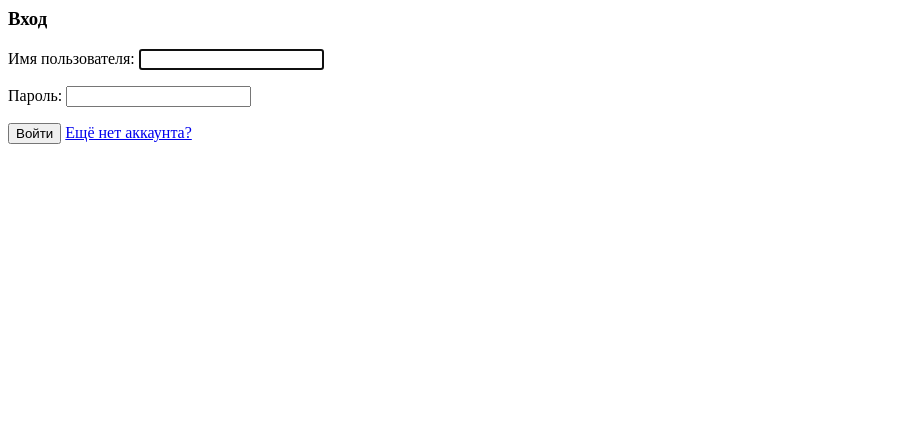
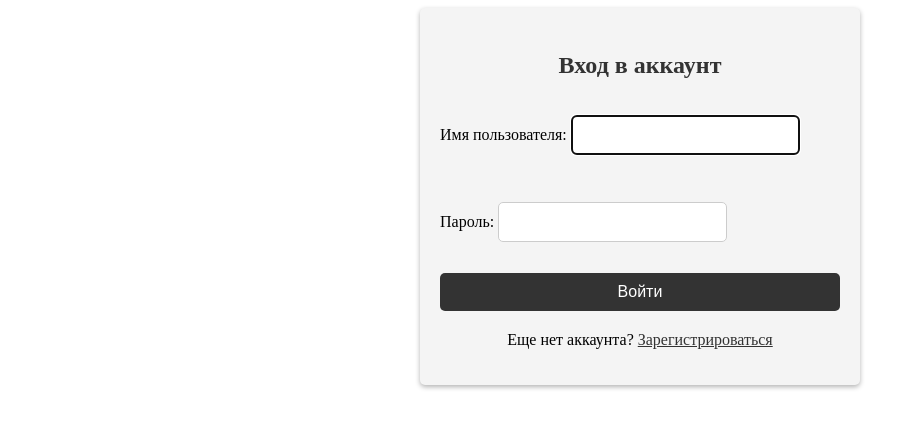
Before and after one commit to 123name123/web_irs, a Django app: page /login/ in a window 1280 px wide. Shown: the top 428 px of the page, without its empty margins (0-917 px from the left). Run offline with Django 4.2, Linux system fonts and the light colour scheme; some libraries are stand-ins or nearby versions.

Commit message:
add login

```diff
--- a/store/forms.py
+++ b/store/forms.py
@@ -8,3 +8,7 @@ class RegisterForm(UserCreationForm):
     class Meta:
         model = User
         fields = ['username', 'email', 'password1', 'password2']
+
+
+class ProductSearchForm(forms.Form):
+    name = forms.CharField(label='Название продукта', max_length=255)
--- a/store/product_db.py
+++ b/store/product_db.py
@@ -17,6 +17,7 @@ class DBProduct:
             connection = psycopg2.connect(
                 host=host,
                 user=user,
+                port=5430,
                 password=password,
                 database=db
             )
@@ -25,13 +26,17 @@ class DBProduct:
 
         return connection
 
-    def get_product_by_name(self, product_name: str) -> list:
+    def get_products_by_name(self, product_name: str, page: int, offset=50) -> list:
         result = []
-        with self.connection.cursor() as cursor:
-            cursor.execute(
-                f"SELECT p.title, p.price, c.name as category, p.id from product as p "
-                f"left outer join category c on c.id = p.app_category_id WHERE p.title LIKE '%{product_name}%';")
-            result = cursor.fetchall()
+        try:
+            with self.connection.cursor() as cursor:
+                cursor.execute(
+                    f"SELECT p.title, p.price, c.name as category, p.id, p.images from product as p "
+                    f"left outer join category c on c.id = p.app_category_id WHERE p.title LIKE '%{product_name}%' "
+                    f"LIMIT {offset + 1} OFFSET {(page - 1) * offset};")
+                result = cursor.fetchall()
+        except Exception as ex:
+            print(ex)
 
         return result
 
--- /dev/null
+++ b/store/static/css/login.css
@@ -0,0 +1,64 @@
+/* Контейнер для всей формы входа */
+.login-container {
+  width: 400px;
+  margin: 0 auto;
+  padding: 20px;
+  background-color: #f4f4f4;
+  border-radius: 5px;
+  box-shadow: 0px 2px 5px rgba(0, 0, 0, 0.3);
+}
+
+/* Заголовок формы входа */
+.login-header {
+  font-size: 24px;
+  font-weight: bold;
+  margin-bottom: 20px;
+  text-align: center;
+  color: #333;
+}
+
+/* Форма входа */
+.login-form {
+  display: flex;
+  flex-direction: column;
+}
+
+/* Поле ввода логина и пароля */
+.login-form input[type="text"],
+.login-form input[type="password"] {
+  padding: 10px;
+  margin-bottom: 15px;
+  border-radius: 5px;
+  border: 1px solid #ccc;
+  font-size: 16px;
+}
+
+/* Кнопка входа */
+.login-btn {
+  padding: 10px;
+  background-color: #333;
+  color: #fff;
+  border: none;
+  border-radius: 5px;
+  font-size: 16px;
+  cursor: pointer;
+}
+
+/* Сообщения об ошибках */
+.login-message {
+  color: red;
+  font-size: 14px;
+  margin-bottom: 10px;
+}
+
+/* Ссылка на регистрацию */
+.signup-link {
+  font-size: 16px;
+  text-align: center;
+  margin-top: 20px;
+}
+
+.signup-link a {
+  color: #333;
+  text-decoration: underline;
+}
--- a/store/templates/login.html
+++ b/store/templates/login.html
@@ -1,10 +1,18 @@
-<h3>Вход</h3>
-<form method="post">
-    {% csrf_token %}
-    {{ form.as_p }}
-    <button type="submit">Войти</button>
-    {% for message in messages %}
-        <p id="messages"> {{ message }}</p>
-    {% endfor %}
-    <a href="{% url 'register' %}">Ещё нет аккаунта?</a>
-</form>
+<head>
+    <title>Вход</title>
+    <link rel="stylesheet" type="text/css" href="../static/css/login.css">
+</head>
+<body>
+<div class="login-container">
+    <h3 class="login-header">Вход в аккаунт</h3>
+    <form class="login-form" method="post">
+        {% csrf_token %}
+        {{ form.as_p }}
+        <button class="login-btn" type="submit">Войти</button>
+        {% for message in messages %}
+            <p class="login-message">{{ message }}</p>
+        {% endfor %}
+    </form>
+    <p class="signup-link">Еще нет аккаунта? <a href="{% url 'register' %}">Зарегистрироваться</a></p>
+</div>
+</body>
--- a/store/urls.py
+++ b/store/urls.py
@@ -8,5 +8,6 @@ urlpatterns = [
     path('catalog/', views.product_catalog, name='catalog'),
     path('login/', views.login_page, name='login'),
     path('logout/', views.logout_page, name='logout'),
+    path('profile/', views.profile_page, name='profile'),
     path('product/<int:product_id>/', views.product_profile, name='product'),
 ]
--- a/store/views.py
+++ b/store/views.py
@@ -2,7 +2,7 @@ from django.shortcuts import render, redirect
 from django.http import HttpResponse
 from django.views.generic.edit import CreateView
 from django.contrib.auth.forms import UserCreationForm
-from .forms import RegisterForm
+from .forms import RegisterForm, ProductSearchForm
 from django.contrib import messages
 from django.contrib.auth.forms import AuthenticationForm
 from django.contrib.auth.decorators import login_required
@@ -60,22 +60,51 @@ def logout_page(request):
     return redirect("/")
 
 
+def profile_page(request):
+    return redirect("/")
+
+
 def index(request):
     context = {'user': request.user, 'title': 'StoreName'}
     return render(request, 'base.html', context)
 
 
 def product_catalog(request):
+    form = ProductSearchForm(request.GET)
+
+    page_number = int(request.GET.get('page', 1))
+    products = list()
+    name = ""
+    product_per_page = 25
+    next_page_number = 0
+    if form.is_valid():
+        name = form.cleaned_data['name']
+        if name != "":
+            products = db_use.get_products_by_name(name, page_number, product_per_page)
+        if len(products) > 25:
+            next_page_number = page_number + 1
+
+    context = {'name': name,
+               'products': products,
+               'form': form,
+               'page': page_number,
+               'prev_page': page_number - 1,
+               'next_page': next_page_number}
+    return render(request=request, template_name="product_catalog.html", context=context)
+
+    """print(request.POST)
+    name = request.POST["product_name"]
     if request.method == "POST":
-        name = request.POST["product_name"]
         products = []
+        page = request.GET.get('page')
+        print(page)
         if name != '':
-            products = db_use.get_product_by_name(name)
+            products = db_use.get_products_by_name(name, page)
         context = {'name': name, 'products': products}
         return render(request=request, template_name="product_catalog.html", context=context)
 
     context = {'name': ''}
-    return render(request=request, template_name="product_catalog.html", context=context)
+    return render(request=request, template_name="product_catalog.html", context=context)"""
 
 
 def product_profile(request, product_id):
```
Also changed, not shown: store/static/css/base.css (added, +46 -0 lines), store/templates/base.html (+17 -11 lines), store/templates/product_catalog.html (+17 -3 lines), store/templates/register.html (+18 -8 lines).
